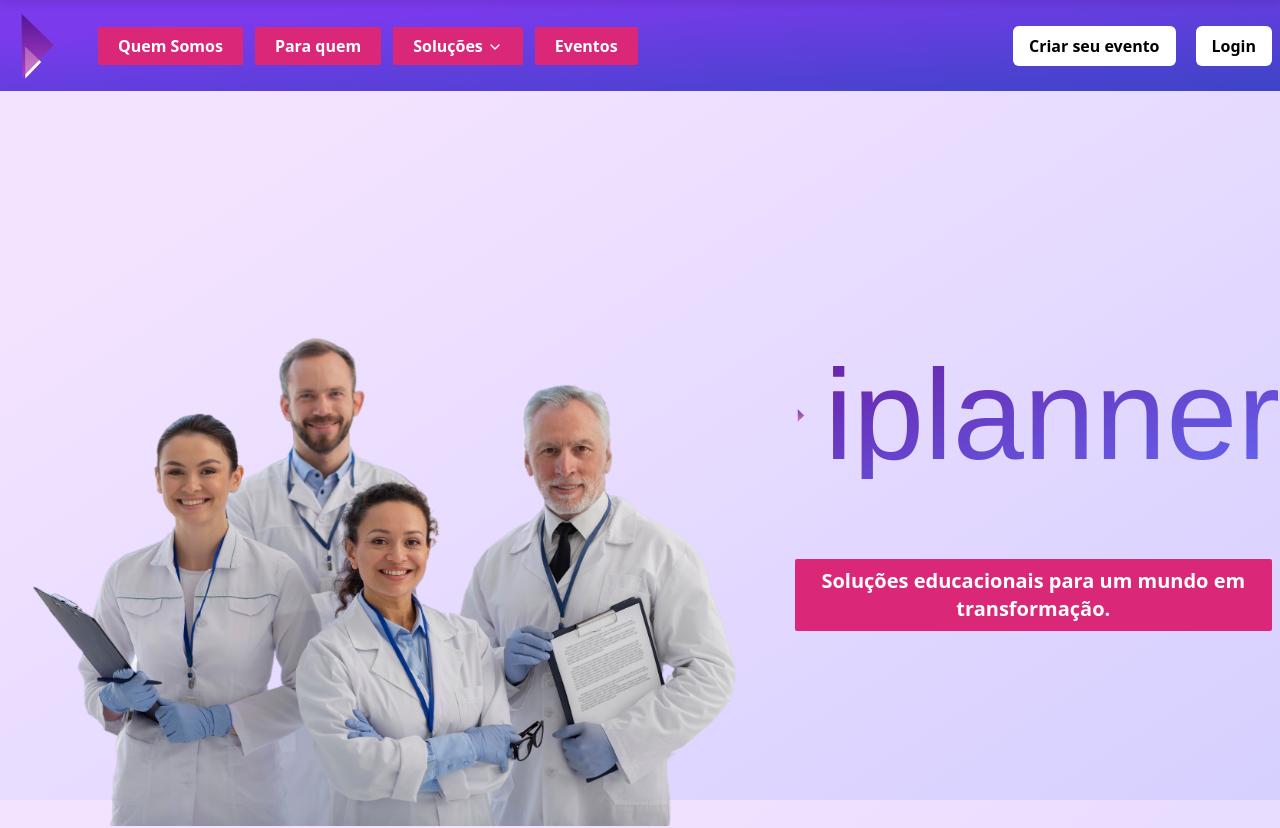
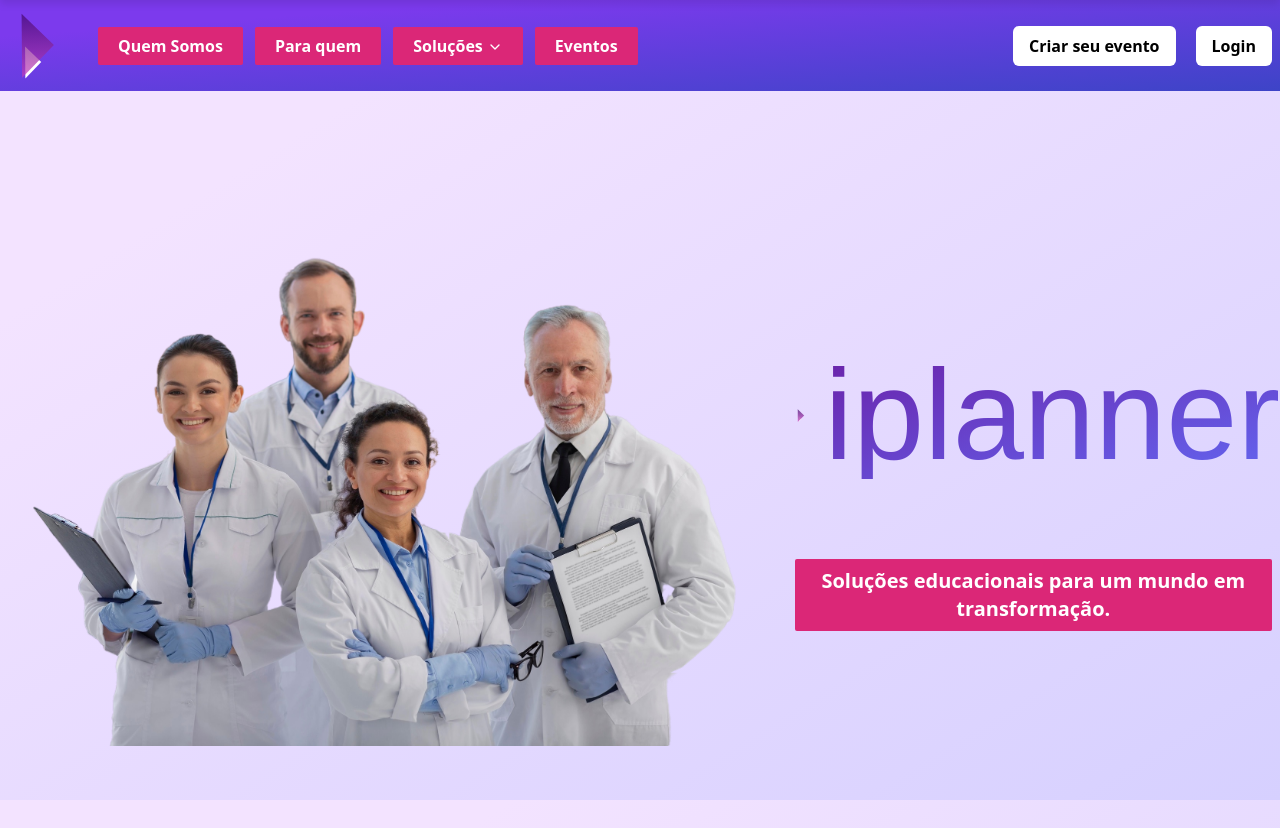
Before and after one commit to CertDevz/iplanner-project, a React (Vite) app: page / in a window 1280 px wide. Shown: the top 828 px of the page. Built offline with nearby package versions, Linux system fonts and the light colour scheme; a web font is replaced by a local one.

Commit message:
fix: ajustment in image

```diff
--- a/src/view/components/iplanner/index.jsx
+++ b/src/view/components/iplanner/index.jsx
@@ -19,7 +19,7 @@
         <motion.img
           src="/medicos-home.png"
           alt="medicos-grup"
-          className="object-cover w-full max-w-[200vw] md:max-w-[1000px] mt-40 h-screen md:h-[100%] "
+          className="object-cover w-full max-w-[200vw] md:max-w-[1000px] -mt-15 h-screen md:h-[100%] "
           initial={{ opacity: 0 }}
           animate={{ opacity: 1 }}
           transition={{ duration: 1, delay: 0.5 }}
```
